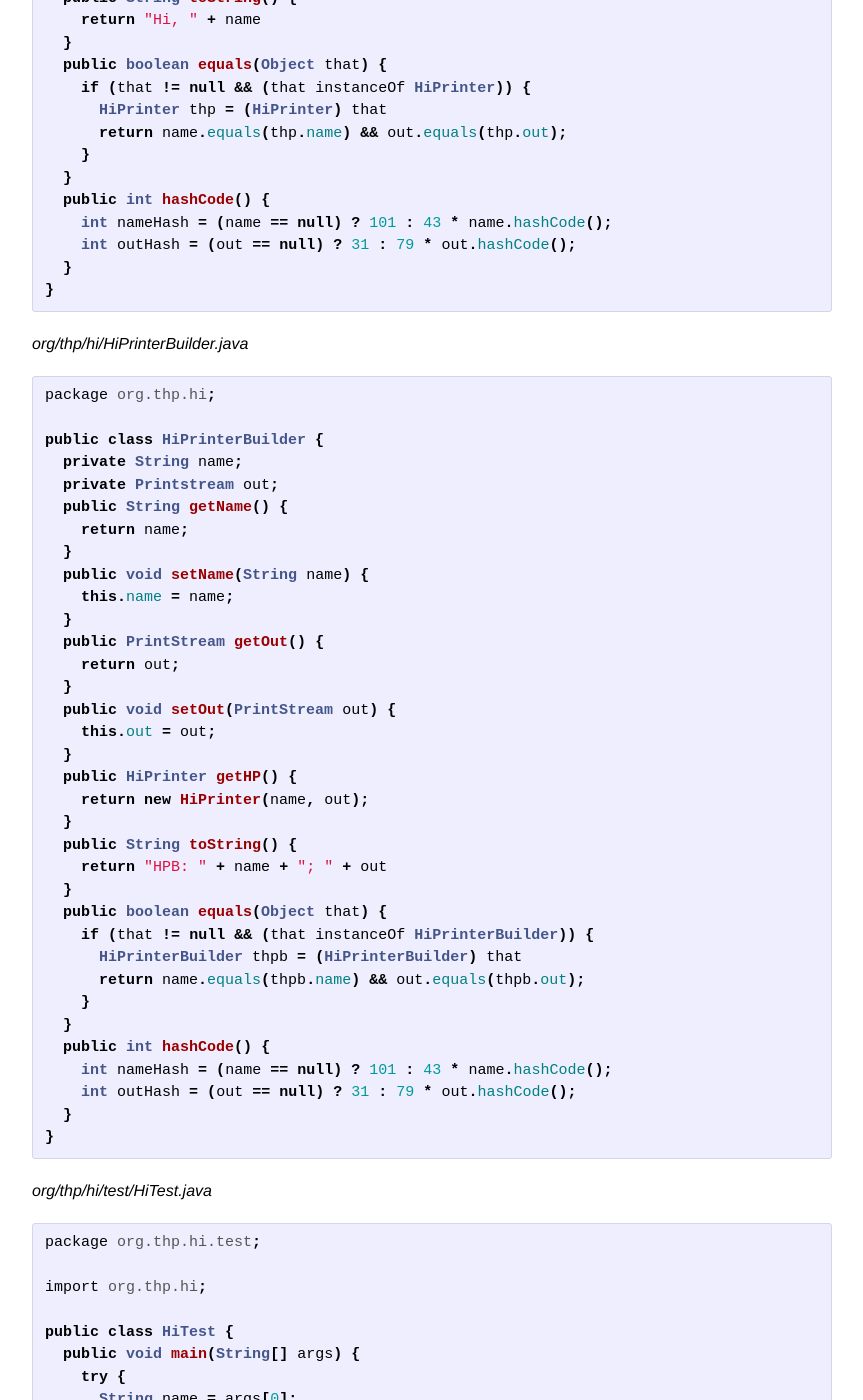
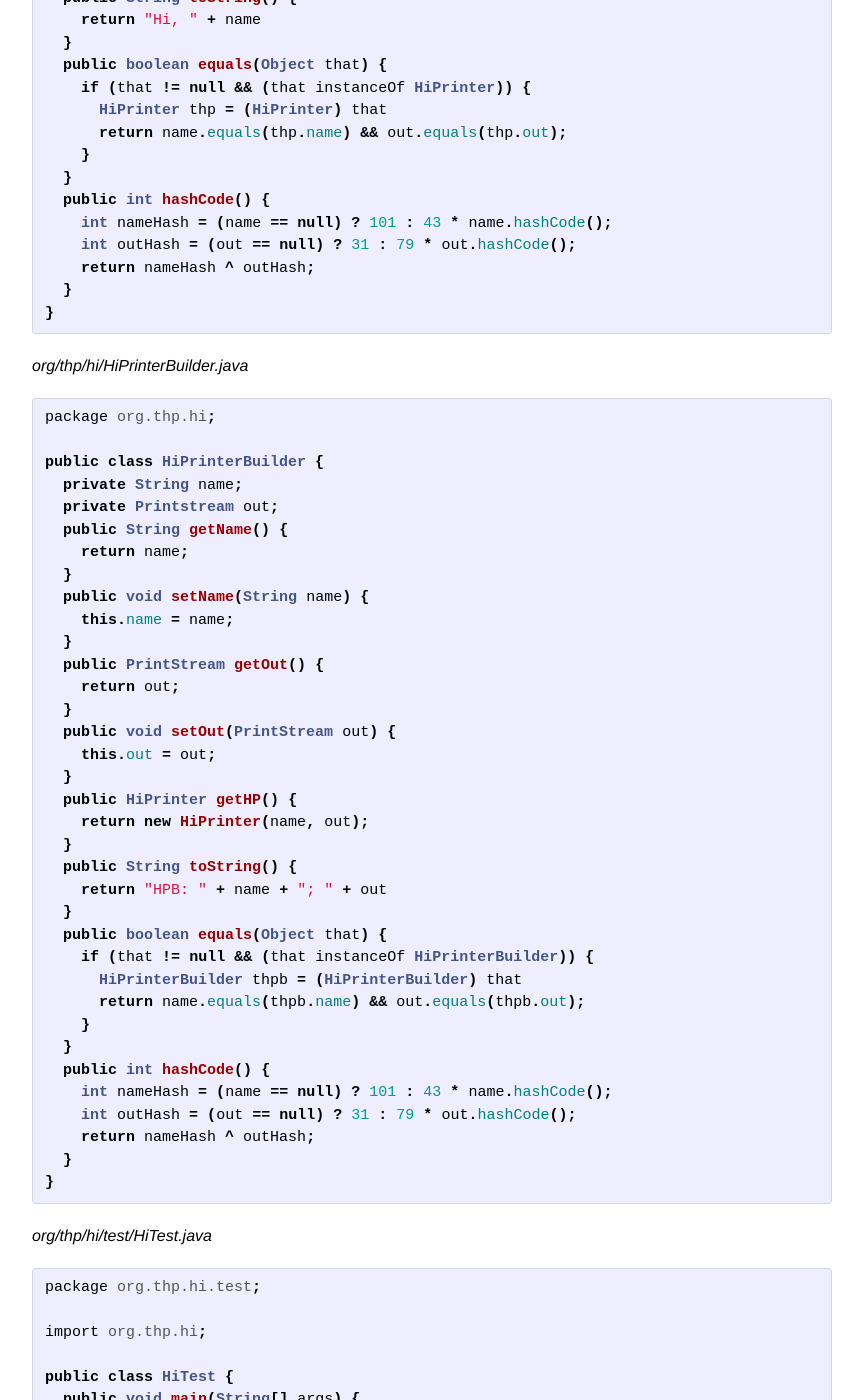
Before and after one commit to thprono/touhou-prono.github.io, a Jekyll site: the page built from _posts/2014-07-13-welcome-to-thp.markdown, in a window 1280 px wide and 1400 px high, scrolled down 1517 px. Shown: the whole window, without its empty margins (208-1071 px from the left). Built offline with Jekyll 4.4.1, drawn with Linux system fonts in a browser that asks for light colours.

Commit message:
Minor additions

```diff
--- a/_posts/2014-07-13-welcome-to-thp.markdown
+++ b/_posts/2014-07-13-welcome-to-thp.markdown
@@ -76,6 +76,7 @@ public class HiPrinter {
   public int hashCode() {
     int nameHash = (name == null) ? 101 : 43 * name.hashCode();
     int outHash = (out == null) ? 31 : 79 * out.hashCode();
+    return nameHash ^ outHash;
   }
 }
 {% endhighlight %}
@@ -115,6 +116,7 @@ public class HiPrinterBuilder {
   public int hashCode() {
     int nameHash = (name == null) ? 101 : 43 * name.hashCode();
     int outHash = (out == null) ? 31 : 79 * out.hashCode();
+    return nameHash ^ outHash;
   }
 }
 {% endhighlight %}
```
Also changed, not shown: thp2.md (+2 -0 lines), 2 other files.
